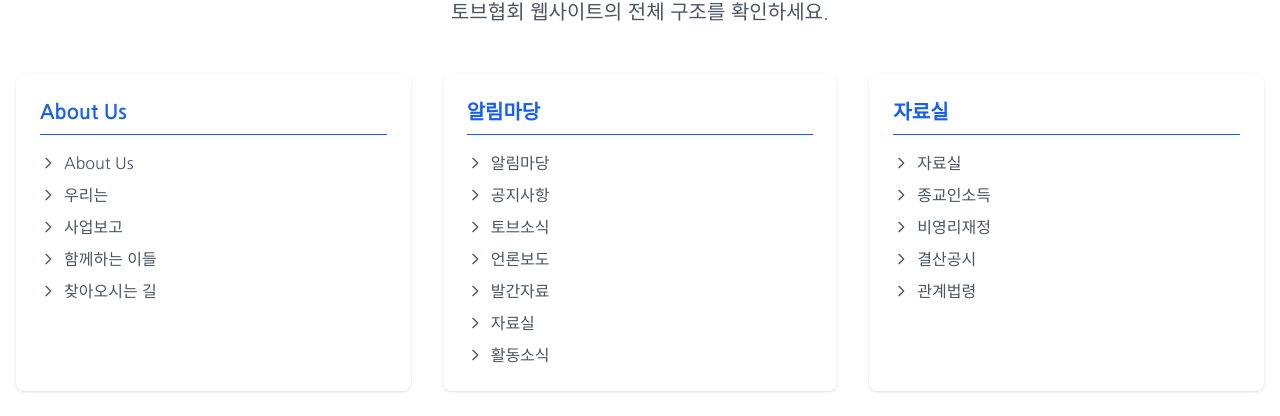
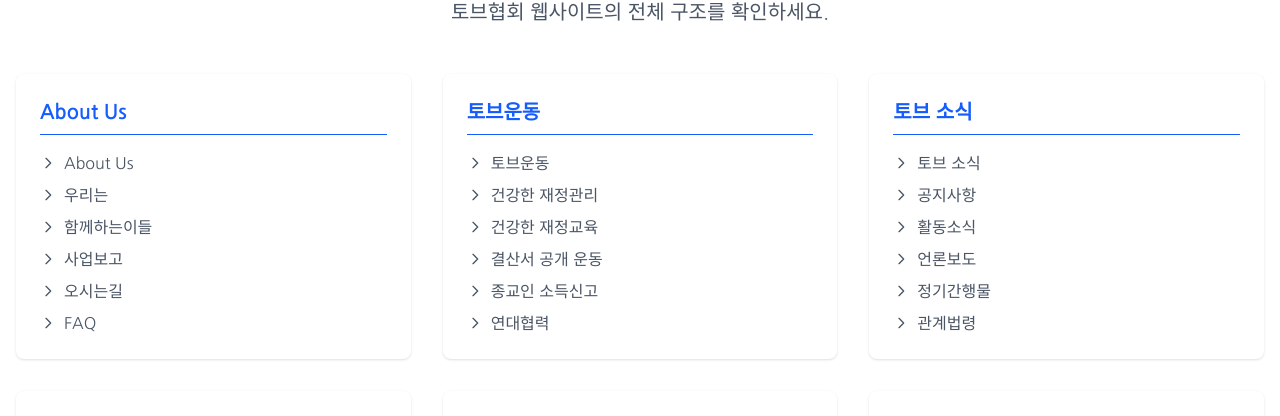
Before and after one commit to c-f-an/tov-nextjs, a Next.js app: page /sitemap in a window 1280 px wide. Shown: the part 263-679 px from the top of the page. Built offline with nearby package versions, Linux system fonts and the light colour scheme; no server answers.

Commit message:
사이트맵 동기화

```diff
--- a/src/app/sitemap/page.tsx
+++ b/src/app/sitemap/page.tsx
@@ -9,21 +9,32 @@ export default function SitemapPage() {
       links: [
         { name: "About Us", href: "/about" },
         { name: "우리는", href: "/about/greeting" },
+        { name: "함께하는이들", href: "/about/organization" },
         { name: "사업보고", href: "/about/business" },
-        { name: "함께하는 이들", href: "/about/organization" },
-        { name: "찾아오시는 길", href: "/about/location" },
+        { name: "오시는길", href: "/about/location" },
+        { name: "FAQ", href: "/about/faq" },
       ],
     },
     {
-      title: "알림마당",
+      title: "토브운동",
       links: [
-        { name: "알림마당", href: "/board" },
-        { name: "공지사항", href: "/board/notice" },
-        { name: "토브소식", href: "/board/news" },
-        { name: "언론보도", href: "/board/media" },
-        { name: "발간자료", href: "/board/publication" },
-        { name: "자료실", href: "/board/resource" },
-        { name: "활동소식", href: "/board/activity" },
+        { name: "토브운동", href: "/movement" },
+        { name: "건강한 재정관리", href: "/movement/financial-management" },
+        { name: "건강한 재정교육", href: "/movement/financial-education" },
+        { name: "결산서 공개 운동", href: "/movement/financial-disclosure" },
+        { name: "종교인 소득신고", href: "/movement/religious-income-report" },
+        { name: "연대협력", href: "/movement/cooperation" },
+      ],
+    },
+    {
+      title: "토브 소식",
+      links: [
+        { name: "토브 소식", href: "/news" },
+        { name: "공지사항", href: "/news/notice" },
+        { name: "활동소식", href: "/news/activity" },
+        { name: "언론보도", href: "/news/media" },
+        { name: "정기간행물", href: "/news/publication" },
+        { name: "관계법령", href: "/news/laws" },
       ],
     },
     {
@@ -33,7 +44,6 @@ export default function SitemapPage() {
         { name: "종교인소득", href: "/resources/religious-income" },
         { name: "비영리재정", href: "/resources/nonprofit-finance" },
         { name: "결산공시", href: "/resources/settlement" },
-        { name: "관계법령", href: "/resources/laws" },
       ],
     },
     {
@@ -42,8 +52,6 @@ export default function SitemapPage() {
         { name: "상담센터", href: "/consultation" },
         { name: "상담신청", href: "/consultation/apply" },
         { name: "상담안내", href: "/consultation/guide" },
-        { name: "상담목록", href: "/consultation/list" },
-        { name: "FAQ", href: "/consultation/faq" },
       ],
     },
     {
```
Also changed, not shown: .claude/settings.local.json.
